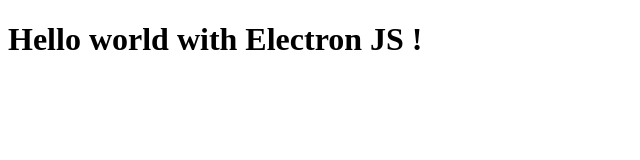
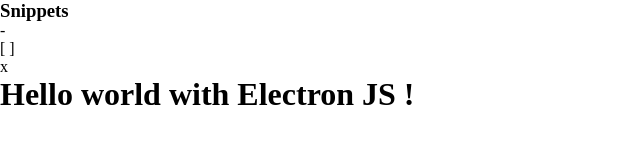
Before and after one commit to ElianArism/code-editor, an Electron app: page index.html in a window 800 px wide. Shown: the whole page, without its empty margins (0-640 px from the left). Drawn offline with Linux system fonts and the light colour scheme.

Commit message:
set up proyect and implement hot reload for dev mode, also create initial structure and start implementing title bar

```diff
--- /dev/null
+++ b/css/global.css
@@ -0,0 +1,18 @@
+* {
+  box-sizing: border-box;
+  padding: 0;
+  margin: 0;
+  list-style: none;
+}
+
+html,
+body {
+  width: 100%;
+  height: 100%;
+}
+
+.container {
+  display: grid;
+  height: 100%;
+  grid-template-rows: auto 1fr;
+}
--- a/index.html
+++ b/index.html
@@ -6,9 +6,24 @@
       name="viewport"
       content="width=device-width, initial-scale=1.0"
     />
-    <title>Hello world</title>
+    <title>Code editor</title>
+    <link rel="stylesheet" href="./css/global.css" />
+    <link rel="stylesheet" href="./css/title-bar.css" />
   </head>
   <body>
-    <h1>Hello world with Electron JS !</h1>
+    <div class="container">
+      <header>
+        <nav class="title-bar">
+          <h3>Snippets</h3>
+
+          <ul>
+            <li>-</li>
+            <li>[ ]</li>
+            <li>x</li>
+          </ul>
+        </nav>
+      </header>
+      <h1>Hello world with Electron JS !</h1>
+    </div>
   </body>
 </html>
--- a/package.json
+++ b/package.json
@@ -10,6 +10,7 @@
   "author": "Elian Arismendi <elianarism@gmail.com>",
   "license": "ISC",
   "devDependencies": {
-    "electron": "^26.2.2"
+    "electron": "^26.2.2",
+    "electron-reload": "^2.0.0-alpha.1"
   }
 }
--- /dev/null
+++ b/renderer.js
@@ -0,0 +1,3 @@
+if (module.hot) {
+  module.hot.accept();
+}
```
Also changed, not shown: main.js (+13 -1 lines), css/title-bar.css (added), 1 other file.
